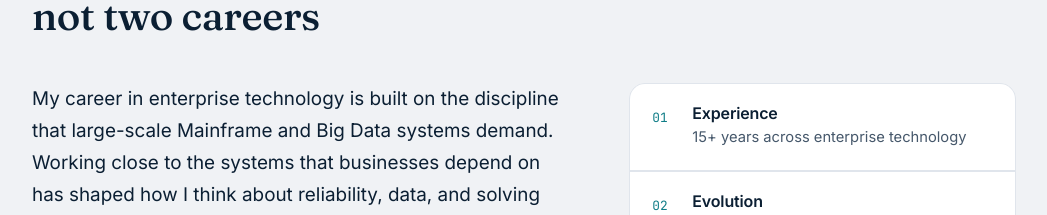
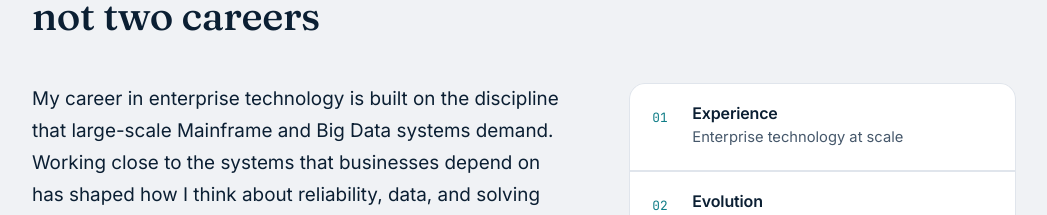
Before and after one commit to hemasri-kalaiselvan/hemasri-portfolio, a React (Vite) app: page /#/ in a window 1280 px wide. Shown: the part 1060-1275 px from the top of the page, without its empty margins (116-1163 px from the left). Built offline with nearby package versions, Linux system fonts and the light colour scheme.

Commit message:
Update my-content.js

```diff
--- a/src/data/my-content.js
+++ b/src/data/my-content.js
@@ -62,7 +62,7 @@ export const about = {
 
   // The four short pillars shown beside your story. Edit the text only.
   pillars: [
-    { label: 'Experience', text: '15+ years across enterprise technology' },
+    { label: 'Experience', text: 'Enterprise technology at scale' },
     { label: 'Evolution', text: 'Mainframe and Big Data expertise' },
     { label: 'Exploration', text: 'AI and emerging technologies' },
     { label: 'Building', text: 'Practical projects and solutions' },
@@ -337,7 +337,7 @@ export const highlights = [
 
 export const resume = {
   summary:
-    'Experienced technology professional with 15+ years in the IT industry, including tenure at TCS and a background in Mainframe and Big Data. Currently expanding into Artificial Intelligence and emerging technologies through practical, project-based learning.',
+    'Experienced technology professional with a strong background in Mainframe and Big Data, including tenure at TCS. Currently expanding into Artificial Intelligence and emerging technologies through practical, project-based learning.',
 
   // To offer a downloadable resume: put the PDF in the "public" folder and
   // write its name here, e.g. resumeFile: '/Hemasri-Resume.pdf'. Keep null
```
